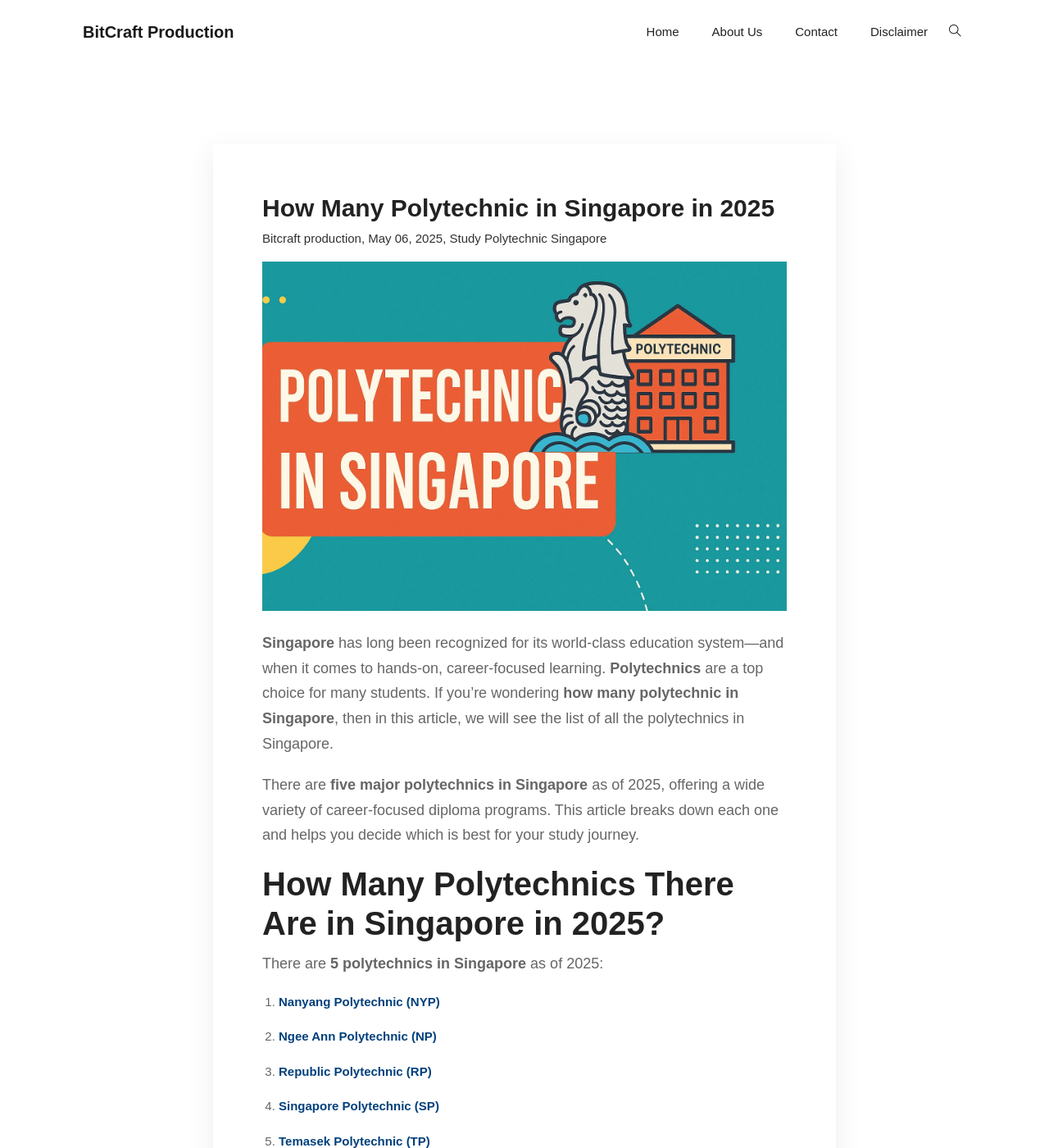
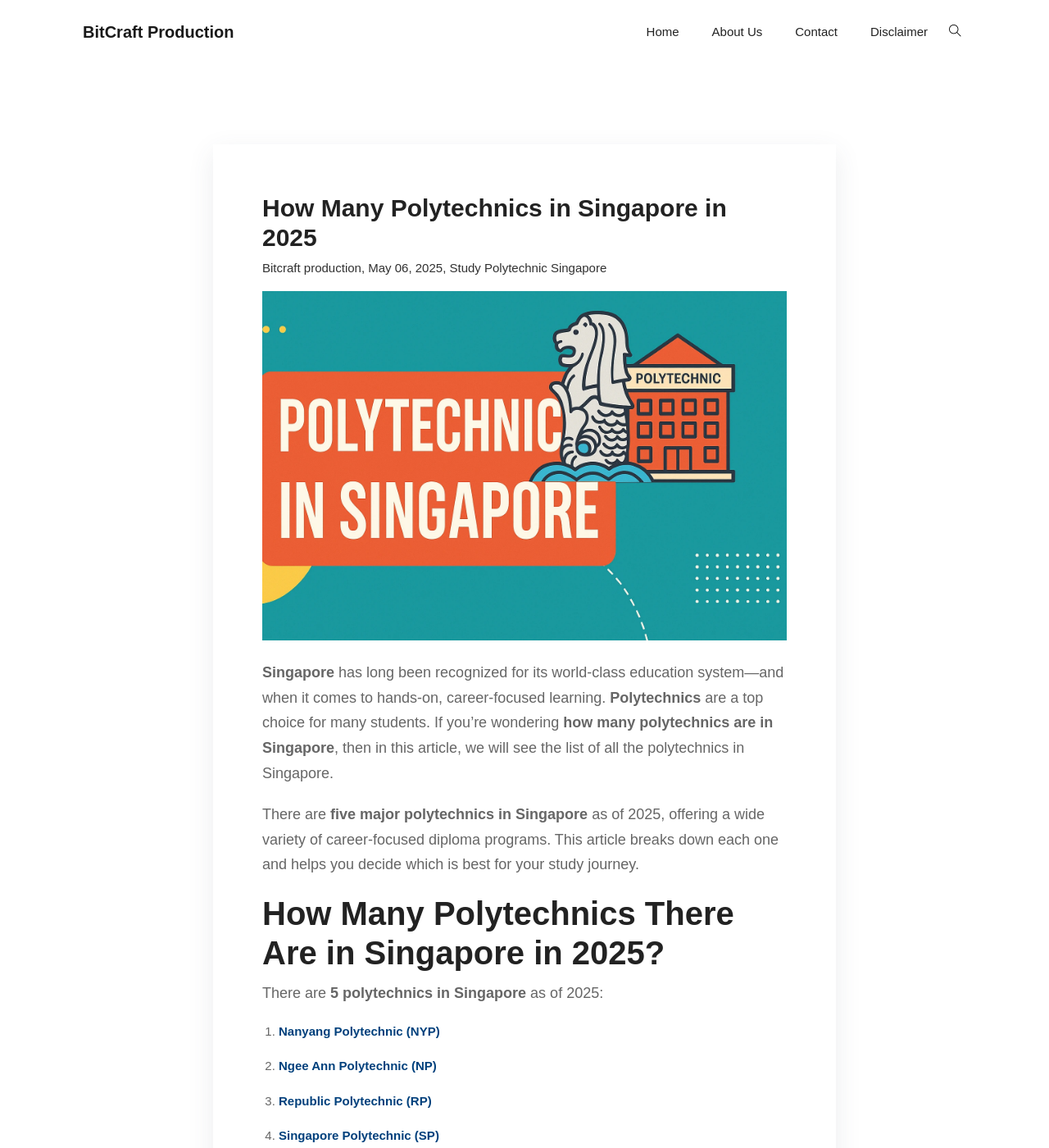
Before and after one commit to BitCraftProduction/bitcraftproduction.github.io, a Jekyll site: the page built from _posts/2025-05-06-polytechnics-in-singapore.md, in a window 1280 px wide and 1400 px high. Shown: the whole window at 82% size. Built offline with Jekyll 4.4.1, drawn with Linux system fonts in a browser that asks for light colours; some web fonts are replaced; comment, search, counter and statistics services are not loaded; some of the changed text lies outside the part shown.

Commit message:
Polytechnic

```diff
--- a/_posts/2025-05-06-how-many-polytechnic-in-singapore.md
+++ b/_posts/2025-05-06-polytechnics-in-singapore.md
@@ -1,18 +1,18 @@
 ---
-title : "How Many Polytechnic in Singapore in 2025"
+title : "How Many Polytechnics in Singapore in 2025"
 image : "/assets/images/post/2025/polytechnic_in_singapore.webp"
 author : "BitCraft Production"
 date: 2025-05-06 17:28:10 +0600
 description : "Discover how many polytechnics are in Singapore (2025 update) and how you can supercharge your study life with AI-powered tools like Study Friend."
 tags : ["Study", "Polytechnic", "Singapore"]
 faqs:
-  - question: "How many polytechnics in Singapore in 2025?"
+  - question: "How many polytechnics are in Singapore in 2025?"
     answer: "There are 5 polytechnics in Singapore in 2025: Nanyang Polytechnic (NYP), Ngee Ann Polytechnic (NP), Republic Polytechnic (RP), Singapore Polytechnic (SP), and Temasek Polytechnic (TP)."
   - question: "What is the best polytechnic in Singapore?"
     answer: "Singapore Polytechnic (SP) is the best polytechnic in Singapore in 2025."
 ---
 
-**Singapore** has long been recognized for its world-class education system—and when it comes to hands-on, career-focused learning. **Polytechnics** are a top choice for many students. If you’re wondering **how many polytechnic in Singapore**, then in this article, we will see the list of all the polytechnics in Singapore.
+**Singapore** has long been recognized for its world-class education system—and when it comes to hands-on, career-focused learning. **Polytechnics** are a top choice for many students. If you’re wondering **how many polytechnics are in Singapore**, then in this article, we will see the list of all the polytechnics in Singapore.
 
 There are **five major polytechnics in Singapore** as of 2025, offering a wide variety of career-focused diploma programs. This article breaks down each one and helps you decide which is best for your study journey.
 
```
